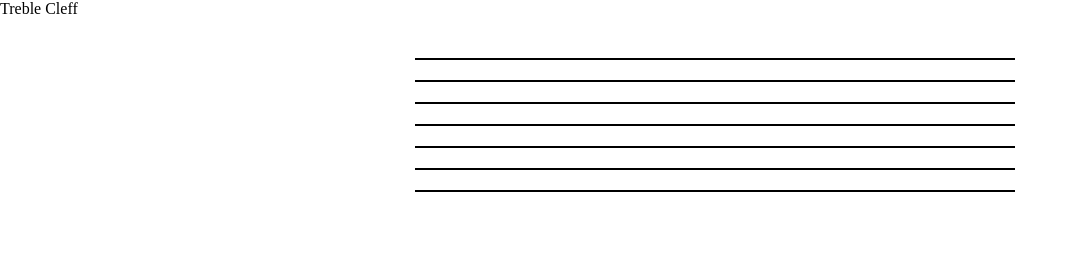
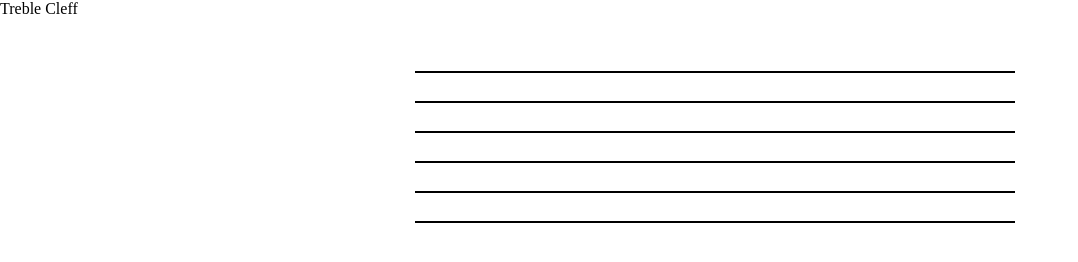
Before and after one commit to anthony-chao/Nothin-but-Treble, a website built with webpack: page index.html in a window 1280 px wide. Shown: the whole page, without its empty margins (0-1078 px from the left). Built offline with nearby package versions, Linux system fonts and the light colour scheme.

Commit message:
added functionality so that notes can be placed on top of the row

```diff
--- a/src/index.scss
+++ b/src/index.scss
@@ -14,40 +14,38 @@ ul {
     flex-wrap: wrap;
     margin: 30px auto;
     width: 450px;
-    height: 155px;
+    height: 200px;
     // border: 2px solid black;
   }
 
   li {
     width: 150px;
-    height: 10px;
+    height: 15px;
     // border: 1px solid black;
     background: white;
     cursor: pointer;
   }
 
-  .even-row {
-    // border: 2px solid black;
-    // border-top: 2px solid black;
-    border-bottom: 2px solid black;
-    // text-decoration: line-through;
+.odd-row {
+    position: relative;
+}
 
-  }
+.odd-row:before{
+    content: "";
+    display: block;
+    width: 100%;
+    height: 2px;
+    background-color: black;
+    position: absolute;
+    top: 50%;
+}
 
-//   .even-row:last-child {
-//     border-bottom: 2px solid black;
-//   }
-// .even-row {
-//     border-collapse: collapse;
-// }
-
-// .odd-row .even-row { position: relative; }
-
-// .odd-row .even-row:before {
-//   content: " ";
-//   position: absolute;
-//   top: 50%;
-//   left: 0;
-//   border-bottom: 1px solid black;
-//   width: 100%;
-// }
+.odd-row:last-child:before{
+    content: "";
+    display: block;
+    width: 100%;
+    height: 0px;
+    background-color: black;
+    position: absolute;
+    top: 50%;
+}
```
Also changed, not shown: dist/main.css.
